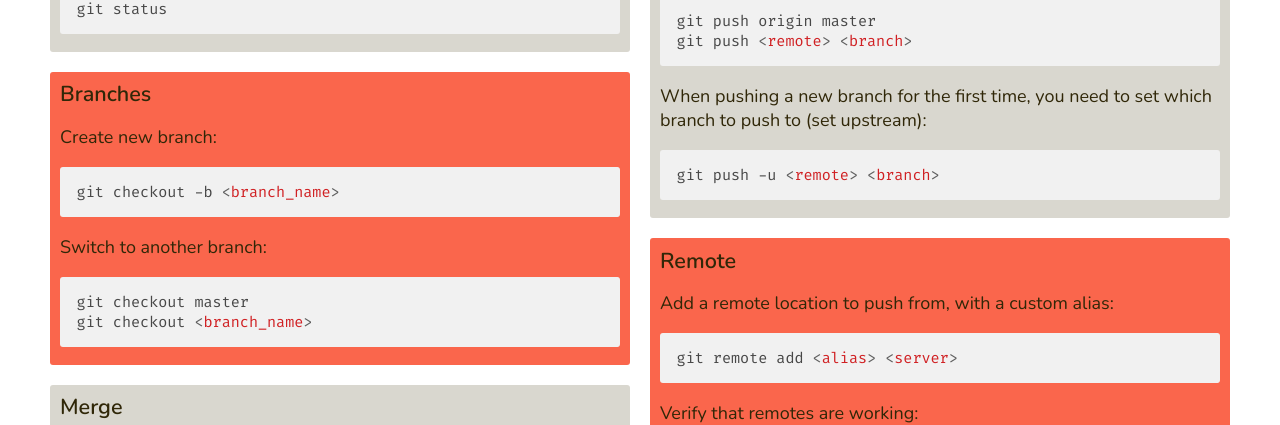
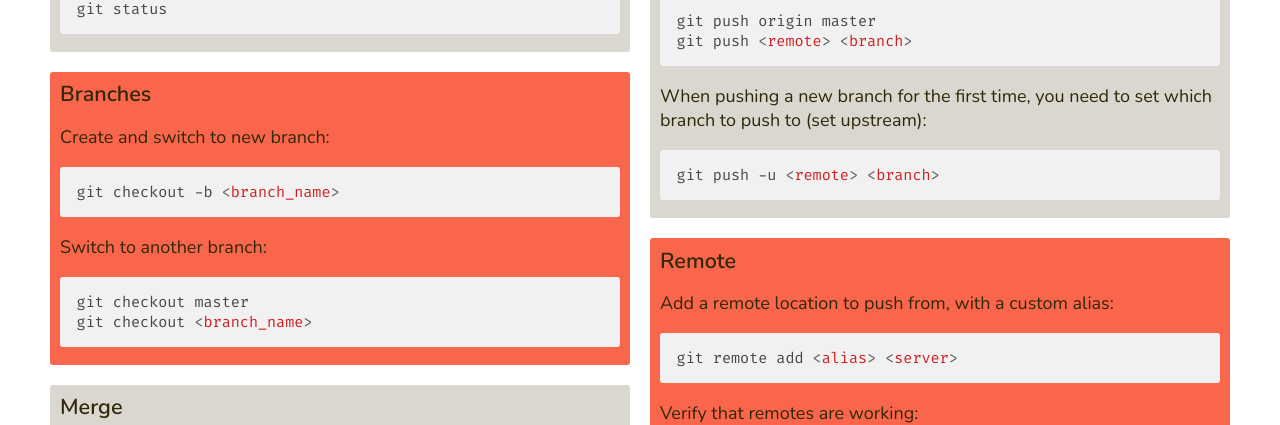
Before and after one commit to villed3/git-cheat-sheet, a plain HTML site: page index.html in a window 1280 px wide. Shown: the part 813-1238 px from the top of the page. Drawn offline with nearby package versions, Linux system fonts and the light colour scheme.

Commit message:
Update index.html

```diff
--- a/index.html
+++ b/index.html
@@ -58,7 +58,7 @@ git clone /path/to/local/repository</code></pre>
 					</div>
 					<div class="col debug bg-primary-light radius">
 						<h5 class="bold bolder">Branches</h5>
-						Create new branch:
+						Create and switch to new branch:
 						<pre><code class="language-markdown">git checkout -b &lt;branch_name&gt;</code></pre>
 						Switch to another branch:
 						<pre><code class="language-markdown">git checkout master
```
